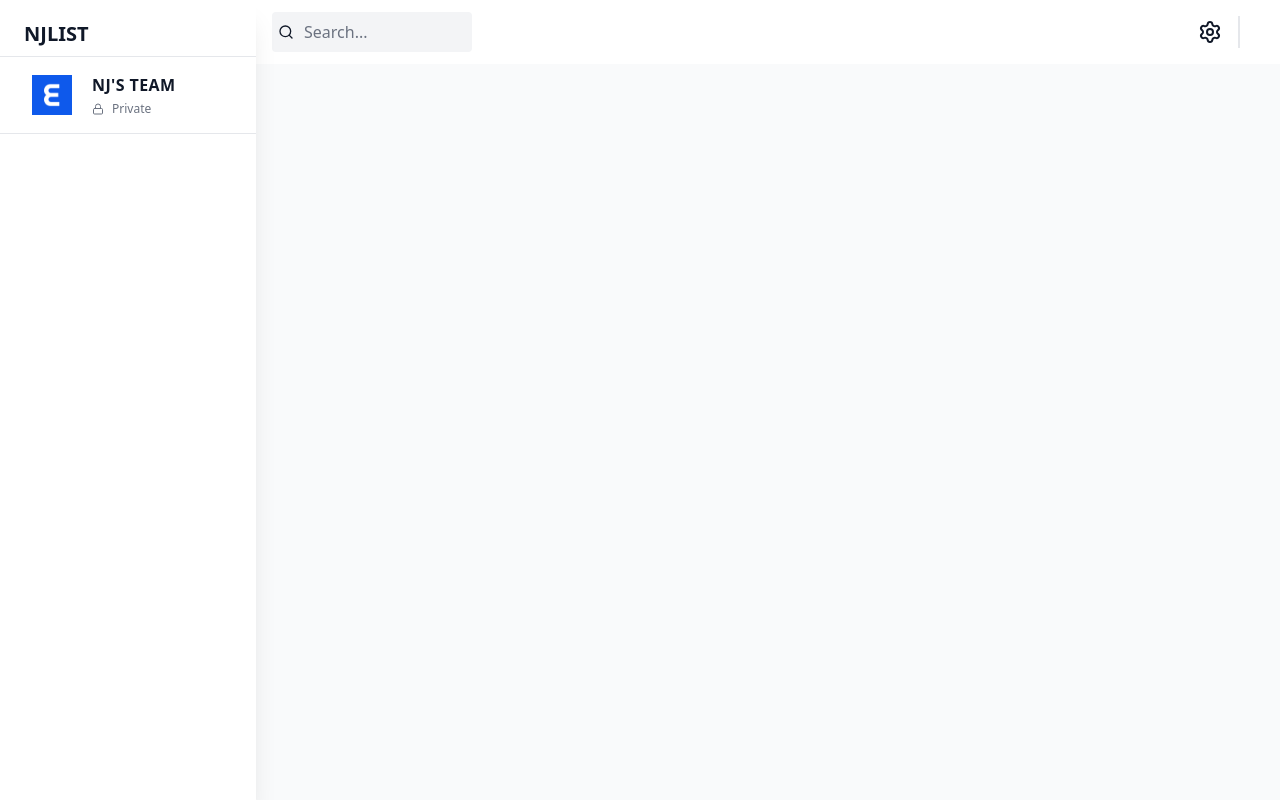
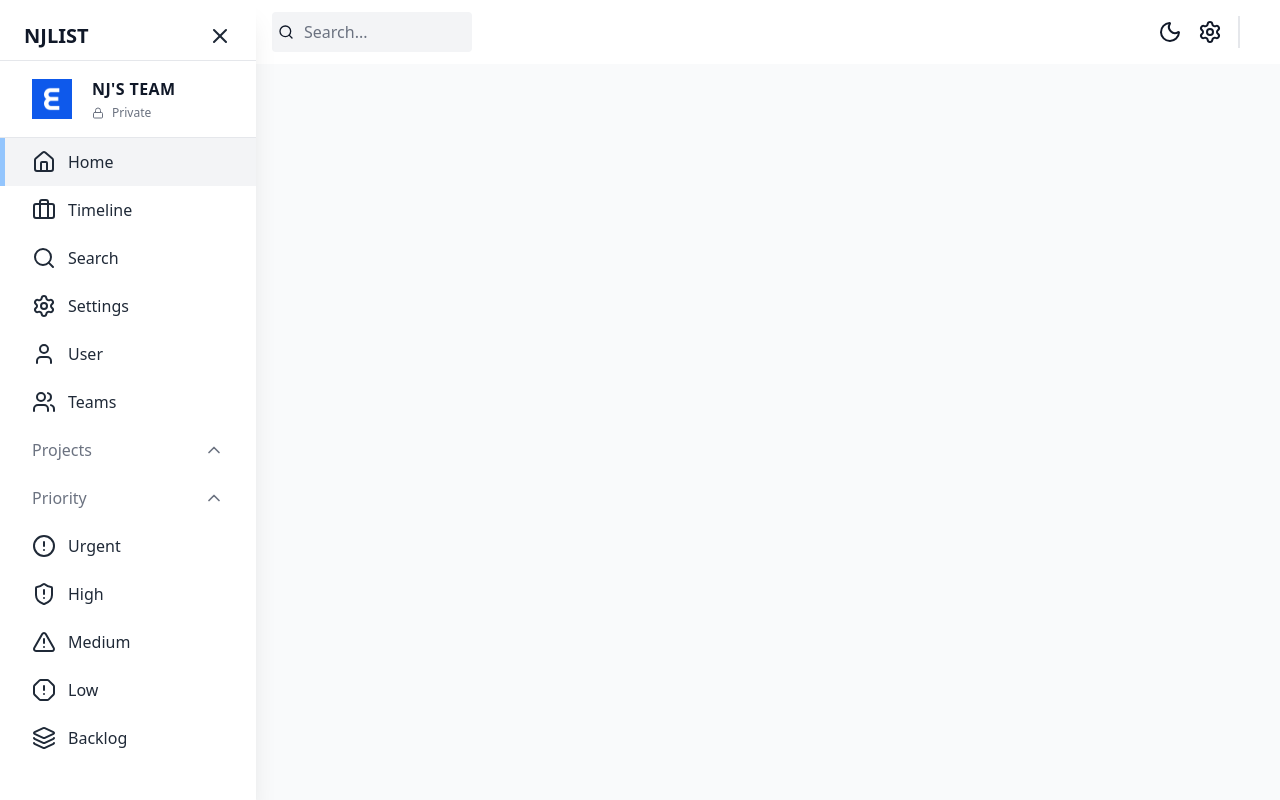
Before and after one commit to navaljoshi04/projectManagement, a React (Vite) app in the folder client/: page / in a window 1280 px wide. Built offline with nearby package versions, Linux system fonts and the light colour scheme.

Commit message:
setup the navbar light and dark theme as well as worked on the sidebar

```diff
--- a/client/package.json
+++ b/client/package.json
@@ -14,6 +14,7 @@
     "@emotion/styled": "^11.14.1",
     "@mui/material": "^7.3.5",
     "@mui/x-data-grid": "^8.17.0",
+    "@reduxjs/toolkit": "^2.10.1",
     "@tailwindcss/vite": "^4.1.16",
     "axios": "^1.13.2",
     "date-fns": "^4.1.0",
@@ -23,6 +24,7 @@
     "react-dnd": "^16.0.1",
     "react-dnd-html5-backend": "^16.0.1",
     "react-dom": "^19.2.0",
+    "react-redux": "^9.2.0",
     "react-router-dom": "^7.9.5",
     "recharts": "^3.3.0",
     "tailwindcss": "^4.1.16"
--- a/client/src/App.css
+++ b/client/src/App.css
@@ -2,7 +2,6 @@
 
 @custom-variant dark (&:where(.dark, .dark *));
 
-/* 🌙 Enable Dark Mode */
 @layer base {
   :root {
     color-scheme: light;
@@ -12,7 +11,6 @@
   }
 }
 
-/* 🎨 Define your theme (replaces `theme.extend.colors`) */
 @theme {
   --color-white: #ffffff;
 
--- /dev/null
+++ b/client/src/api/apiSlice.js
@@ -0,0 +1,7 @@
+import { createApi, fetchBaseQuery } from "@reduxjs/toolkit/query/react";
+
+export const api = createApi({
+  baseQuery: fetchBaseQuery({ baseUrl: "http://localhost:5000/api" }),
+  reducerPath: "api",
+  endpoints: (builder) => ({}),
+});
--- a/client/src/components/Dashboard.jsx
+++ b/client/src/components/Dashboard.jsx
@@ -1,13 +1,29 @@
-import React from "react";
+import React, { useEffect } from "react";
 import Navbar from "./Navbar";
 import Sidebar from "./Sidebar";
+import { useSelector } from "react-redux";
 
 const Dashboard = () => {
+  const isSidebarCollapsed = useSelector(
+    (state) => state.ui.isSidebarCollapsed
+  );
+  const isDarkMode = useSelector((state) => state.ui.isDarkMode);
+
+  useEffect(() => {
+    if (isDarkMode) {
+      document.documentElement.classList.add("dark");
+    } else {
+      document.documentElement.classList.remove("dark");
+    }
+  }, [isDarkMode]);
+
   return (
     <div className=" flex min-h-screen w-full bg-gray-50 text-gray-900">
       <Sidebar />
       <main
-        className={`flex  w-full bg-gray-50 dark:bg-dark-bg md:pl-64 flex-col`}
+        className={`flex  w-full bg-gray-50 dark:bg-dark-bg ${
+          isSidebarCollapsed ? "" : "md:pl-64"
+        } flex-col`}
       >
         <Navbar />
       </main>
--- a/client/src/components/Navbar.jsx
+++ b/client/src/components/Navbar.jsx
@@ -1,10 +1,24 @@
 import React from "react";
-import { Search, Settings } from "lucide-react";
+import { Menu, Moon, Search, Settings, Sun } from "lucide-react";
 import { Link } from "react-router-dom";
+import { useDispatch, useSelector } from "react-redux";
+import { setIsDarkMode, setIsSidebarCollapsed } from "../slices/uiSlices";
 const Navbar = () => {
+  const dispatch = useDispatch();
+  const isSidebarCollapsed = useSelector(
+    (state) => state.ui.isSidebarCollapsed
+  );
+  const isDarkMode = useSelector((state) => state.ui.isDarkMode);
   return (
     <div className="flex items-center justify-between bg-white px-4 py-3 dark:bg-black  ">
       <div className="flex items-center  gap-8">
+        {!isSidebarCollapsed ? null : (
+          <button
+            onClick={() => dispatch(setIsSidebarCollapsed(!isSidebarCollapsed))}
+          >
+            <Menu className="h-8 w-8 dark:text-white" />
+          </button>
+        )}
         <div className="flex relative h-min w-[200px]">
           <Search className="absolute left-1 top-1/2 mr-2 h-4 w-5 -translate-y-1/2 transform cursor-pointer dark:text-white" />
           <input
@@ -16,9 +30,27 @@ const Navbar = () => {
       </div>
 
       <div className="flex items-center ">
+        <button
+          onClick={() => dispatch(setIsDarkMode(!isDarkMode))}
+          className={
+            isDarkMode
+              ? `rounded p-2 dark:hover:bg-gray-700`
+              : `rounded p-2 hover:bg-gray-100`
+          }
+        >
+          {isDarkMode ? (
+            <Sun className="h-6 w-6 cursor-pointer dark:text-white " />
+          ) : (
+            <Moon className="h-6 w-6 cursor-pointer dark:text-white " />
+          )}
+        </button>
         <Link
           to="/settings"
-          className="w-min h-min hover:bg-gray-100 rounded p-2"
+          className={
+            isDarkMode
+              ? `h-min w-min rounded p-2 dark:hover:bg-gray-700`
+              : `h-min w-min rounded p-2 hover:bg-gray-100`
+          }
         >
           <Settings className="h-6 w-6 cursor-pointer dark:text-white" />
         </Link>
--- a/client/src/components/Sidebar.jsx
+++ b/client/src/components/Sidebar.jsx
@@ -1,12 +1,38 @@
-import { LockIcon } from "lucide-react";
+import {
+  AlertCircle,
+  AlertOctagon,
+  AlertTriangle,
+  Briefcase,
+  ChevronDown,
+  ChevronUp,
+  Home,
+  Layers3,
+  LockIcon,
+  Search,
+  Settings,
+  ShieldAlert,
+  User,
+  Users,
+  X,
+} from "lucide-react";
+import { Link } from "react-router-dom";
 import React, { useState } from "react";
+import { useDispatch, useSelector } from "react-redux";
+import { useLocation } from "react-router-dom";
+import { setIsSidebarCollapsed } from "../slices/uiSlices";
 
 const Sidebar = () => {
-  const [showProject, setShowProject] = useState();
-  const [showPriority, setShowPriority] = useState();
+  const [showProject, setShowProject] = useState(true);
+  const [showPriority, setShowPriority] = useState(true);
 
+  const dispatch = useDispatch();
+  const isSidebarCollapsed = useSelector(
+    (state) => state.ui.isSidebarCollapsed
+  );
   const sideBarClassnames = `fixed flex flex-col h-[100%] justify-between shadow-xl
-  transition-all duration-300 h-full z-40 dark:bg-black overflow-y-auto bg-white w-64`;
+  transition-all duration-300 h-full z-40 dark:bg-black overflow-y-auto bg-white ${
+    isSidebarCollapsed ? "w-0 hidden" : "w-64"
+  }`;
   return (
     <div className={sideBarClassnames}>
       <div className="flex h-full w-full flex-col justify-start ">
@@ -14,6 +40,16 @@ const Sidebar = () => {
           <div className="text-xl font-bold text-gray-900 dark:text-white">
             NJLIST
           </div>
+          {isSidebarCollapsed ? null : (
+            <button
+              className="py-3"
+              onClick={() =>
+                dispatch(setIsSidebarCollapsed(!isSidebarCollapsed))
+              }
+            >
+              <X className="w-6 h-6 text-gray-800  hover:text-gray-500 dark:text-white cursor-pointer" />
+            </button>
+          )}
         </div>
         <div className="flex items-center gap-5 border-y-[1.5px] border-gray-200 px-8 py-4 dark:border-gray-700">
           <img src="logo.png" alt="logo" width={40} height={40} />
@@ -27,9 +63,96 @@ const Sidebar = () => {
             </div>
           </div>
         </div>
+        <nav className="z-10 w-full">
+          <SideBarLinks icon={Home} label="Home" href="/" />
+          <SideBarLinks icon={Briefcase} label="Timeline" href="/timeline" />
+          <SideBarLinks icon={Search} label="Search" href="/search" />
+          <SideBarLinks icon={Settings} label="Settings" href="/settings" />
+          <SideBarLinks icon={User} label="User" href="/user" />
+          <SideBarLinks icon={Users} label="Teams" href="/teams" />
+        </nav>
+        <button
+          onClick={() => setShowProject((prev) => !prev)}
+          className="flex w-full items-center justify-between px-8 py-3
+          text-gray-500"
+        >
+          <span>Projects</span>
+          {showProject ? (
+            <ChevronUp className="h-5 w-5" />
+          ) : (
+            <ChevronDown className="h-5 w-5" />
+          )}
+        </button>
+        <button
+          onClick={() => setShowPriority((prev) => !prev)}
+          className="flex w-full items-center justify-between px-8 py-3
+          text-gray-500"
+        >
+          <span>Priority</span>
+          {showPriority ? (
+            <ChevronUp className="h-5 w-5" />
+          ) : (
+            <ChevronDown className="h-5 w-5" />
+          )}
+        </button>
+        {showPriority && (
+          <>
+            <SideBarLinks
+              icon={AlertCircle}
+              label="Urgent"
+              href="/priority/urgent"
+            />
+            <SideBarLinks
+              icon={ShieldAlert}
+              label="High"
+              href="/priority/high"
+            />
+            <SideBarLinks
+              icon={AlertTriangle}
+              label="Medium"
+              href="/priority/medium"
+            />
+            <SideBarLinks
+              icon={AlertOctagon}
+              label="Low"
+              href="/priority/low"
+            />
+            <SideBarLinks
+              icon={Layers3}
+              label="Backlog"
+              href="/priority/backlog"
+            />
+          </>
+        )}
       </div>
     </div>
   );
 };
 
+const SideBarLinks = ({ href, icon: Icon, label }) => {
+  const location = useLocation();
+  const pathname = location.pathname;
+  const isActive =
+    pathname === href || (pathname === "/" && href === "/dashboard");
+
+  return (
+    <Link className="w-full" to={href}>
+      <div
+        className={`relative flex cursor-pointer items-center gap-3 transition-colors hover:bg-gray-100 dark:bg-black
+          dark:hover:bg-gray-700 justify-start px-8 py-3 ${
+            isActive ? "bg-gray-100 text-white  dark:bg-gray-600 " : ""
+          } `}
+      >
+        {isActive && (
+          <div className="absolute left-0 top-0 h-full w-[5px] bg-blue-200 "></div>
+        )}
+        <Icon className="h-6 w-6 text-gray-800 dark:text-gray-100" />
+        <span className={"font-medium text-gray-800 dark:text-gray-100"}>
+          {label}
+        </span>
+      </div>
+    </Link>
+  );
+};
+
 export default Sidebar;
--- a/client/src/main.jsx
+++ b/client/src/main.jsx
@@ -3,9 +3,13 @@ import { createRoot } from "react-dom/client";
 import "./index.css";
 import App from "./App.jsx";
 import { BrowserRouter } from "react-router-dom";
+import { Provider } from "react-redux";
+import { store } from "./store/store.js";
 
 createRoot(document.getElementById("root")).render(
-  <BrowserRouter>
-    <App />
-  </BrowserRouter>
+  <Provider store={store}>
+    <BrowserRouter>
+      <App />
+    </BrowserRouter>
+  </Provider>
 );
--- /dev/null
+++ b/client/src/slices/uiSlices.js
@@ -0,0 +1,22 @@
+import { createSlice } from "@reduxjs/toolkit";
+
+const initialState = {
+  isDarkMode: false,
+  isSidebarCollapsed: false,
+};
+
+const uiSlices = createSlice({
+  name: "ui",
+  initialState,
+  reducers: {
+    setIsSidebarCollapsed: (state, action) => {
+      state.isSidebarCollapsed = action.payload;
+    },
+    setIsDarkMode: (state, action) => {
+      state.isDarkMode = action.payload;
+    },
+  },
+});
+
+export const { setIsSidebarCollapsed, setIsDarkMode } = uiSlices.actions;
+export default uiSlices.reducer;
--- /dev/null
+++ b/client/src/store/store.js
@@ -0,0 +1,7 @@
+import { configureStore } from "@reduxjs/toolkit";
+import uiReducer from "../slices/uiSlices";
+export const store = configureStore({
+  reducer: {
+    ui: uiReducer,
+  },
+});
```
Also changed, not shown: 1 other file (tests, documents, lock files or other folders).
